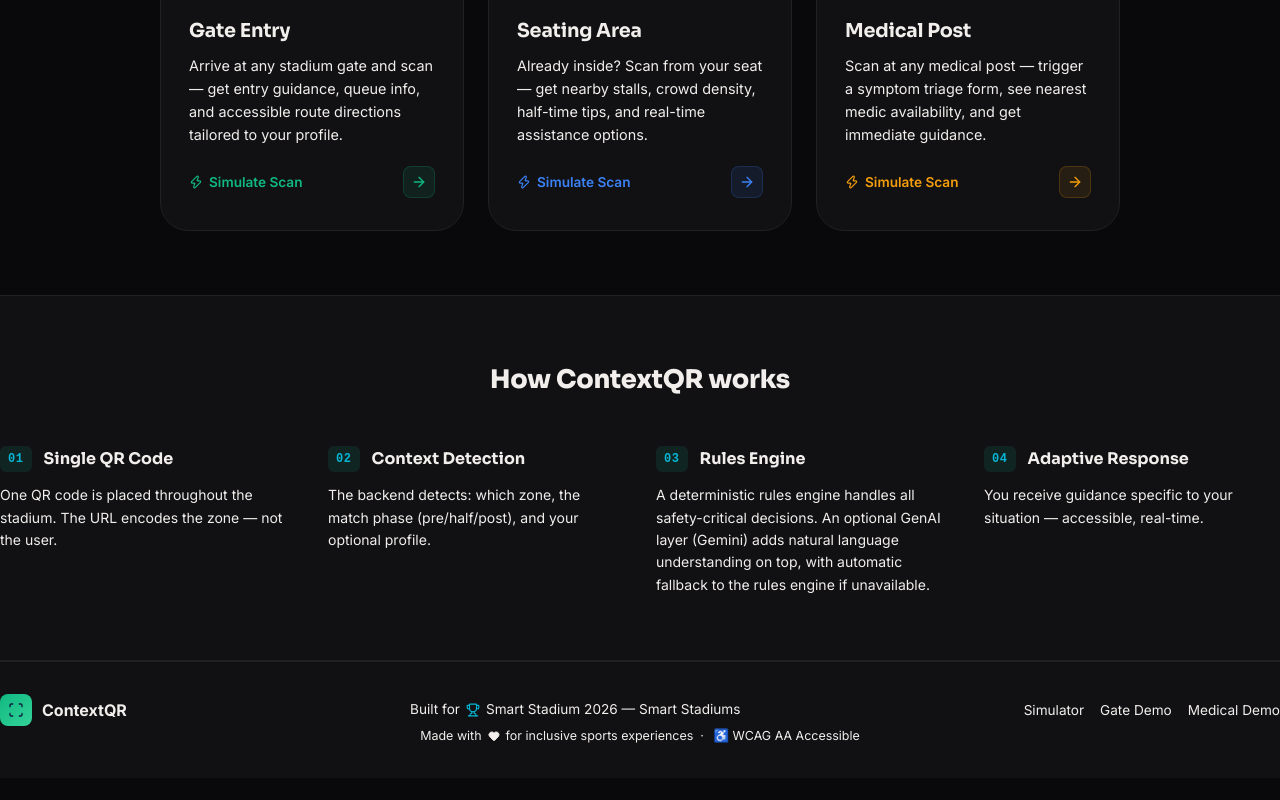
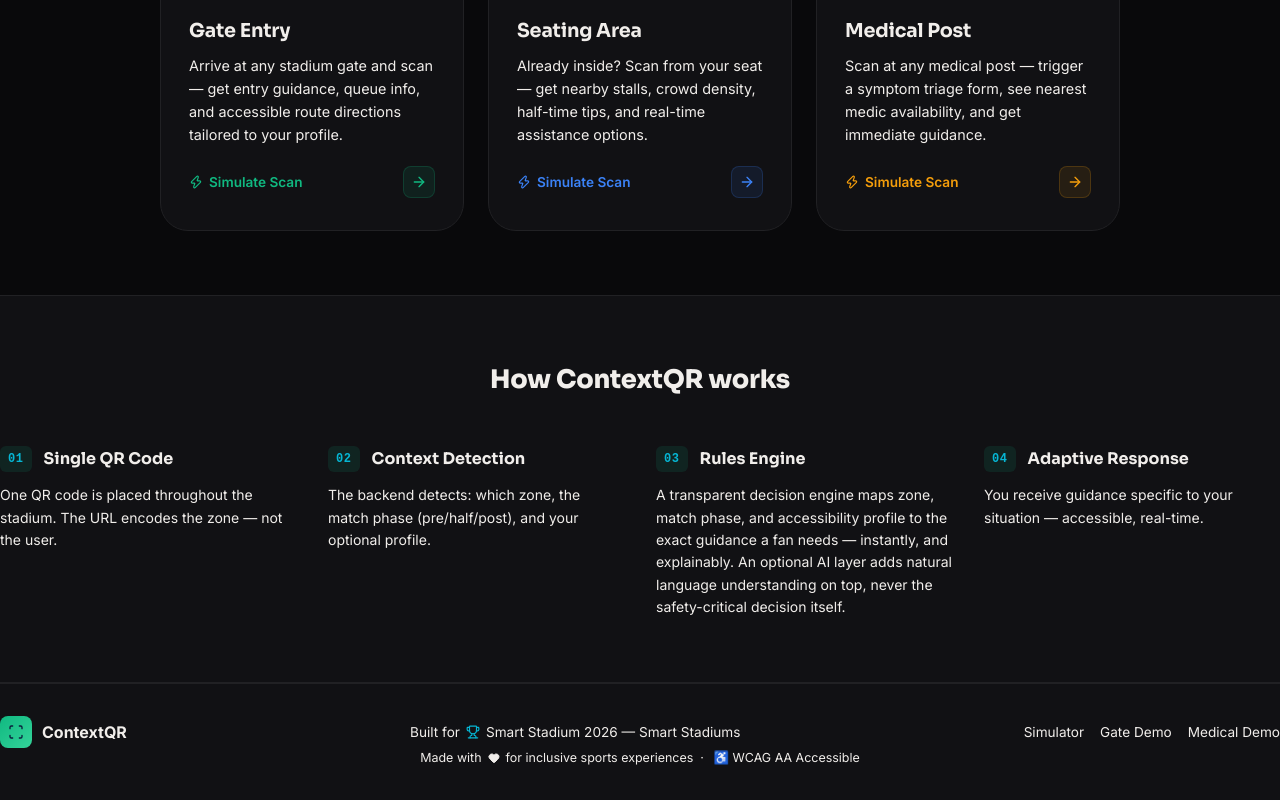
Before and after one commit to ramshaa01/contextqr, a Next.js app: page / in a window 1280 px wide. Shown: the part 1051-1851 px from the top of the page. Before the commit the page ends 1829 px from the top, so only its background shows below. Built offline with nearby package versions, Linux system fonts and the light colour scheme.

Commit message:
Strengthen problem-statement alignment messaging in README and homepage

```diff
--- a/app/page.js
+++ b/app/page.js
@@ -280,7 +280,7 @@ export default function HomePage() {
                 {
                   step: '03',
                   title: 'Rules Engine',
-                  desc: 'A deterministic rules engine handles all safety-critical decisions. An optional GenAI layer (Gemini) adds natural language understanding on top, with automatic fallback to the rules engine if unavailable.',
+                  desc: 'A transparent decision engine maps zone, match phase, and accessibility profile to the exact guidance a fan needs — instantly, and explainably. An optional AI layer adds natural language understanding on top, never the safety-critical decision itself.',
                 },
                 {
                   step: '04',
```
Also changed, not shown: 1 other file (tests, documents, lock files or other folders).
